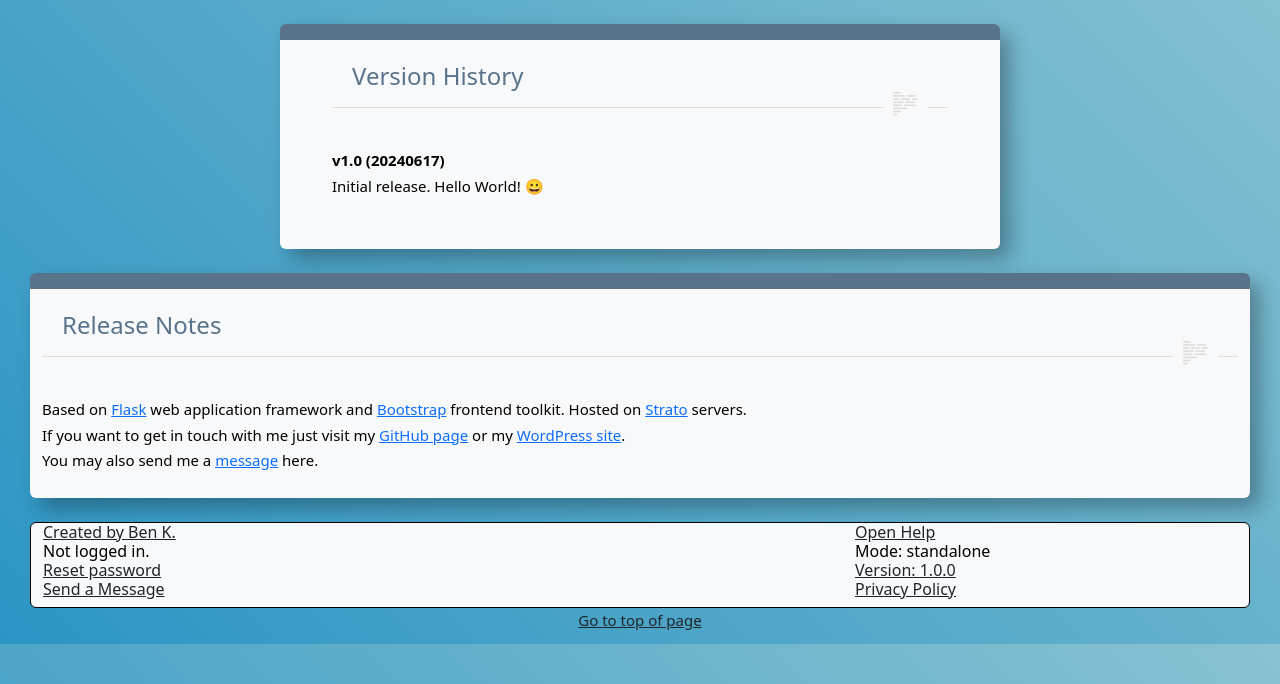
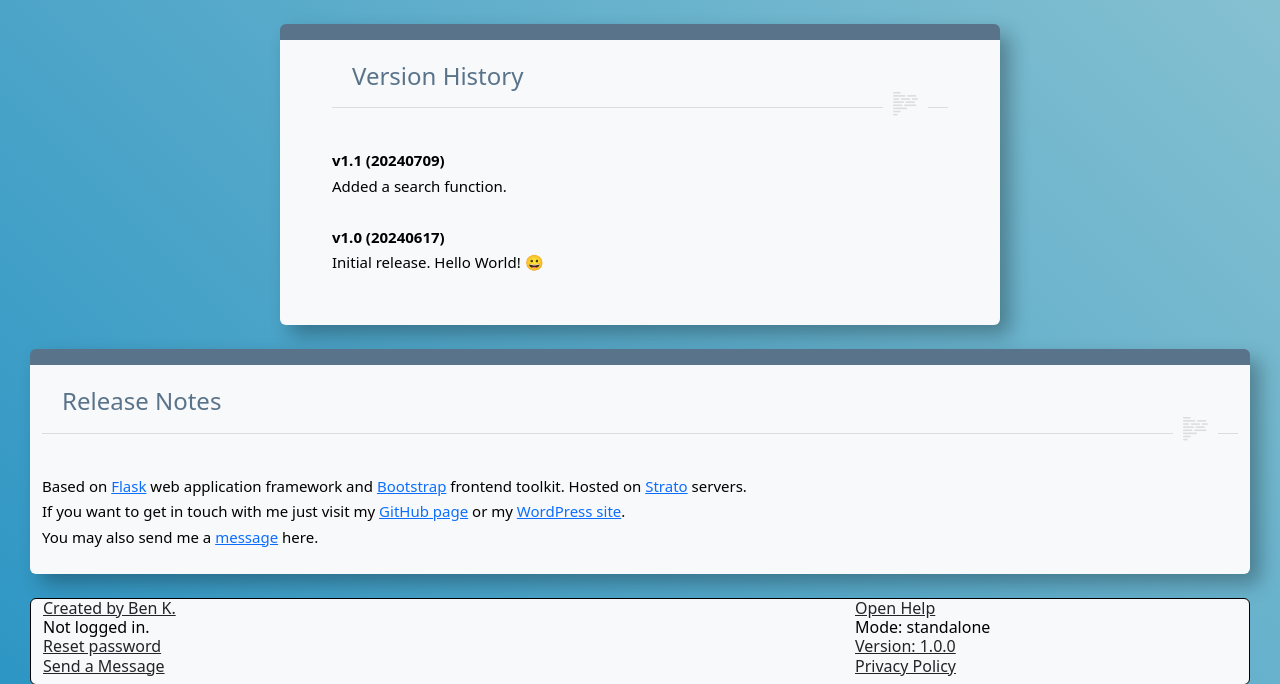
Before and after one commit to benjamin-bk-krueger/kringlecraft, a Flask app: page /release in a window 1280 px wide. Shown: the part 82-766 px from the top of the page. Run offline with Flask 3, Linux system fonts and the light colour scheme; some libraries are stand-ins or nearby versions.

Commit message:
Add v1.1 version history to release page
The commit introduces the v1.1 update to the version history section of the release page. This highlights the addition of a search function in this new version.

```diff
--- a/kringlecraft/templates/home/release.html
+++ b/kringlecraft/templates/home/release.html
@@ -10,6 +10,8 @@
             <div class="my-2 fs-4 c-title">Version History</div>
             <div class="underline"><span><i class="bi bi-body-text" aria-hidden="true"></i></span></div>
             <div>
+                <b>v1.1 (20240709)</b><br>
+                Added a search function.<br><br>
                 <b>v1.0 (20240617)</b><br>
                 Initial release. Hello World! 😀<br><br>
             </div>
```
